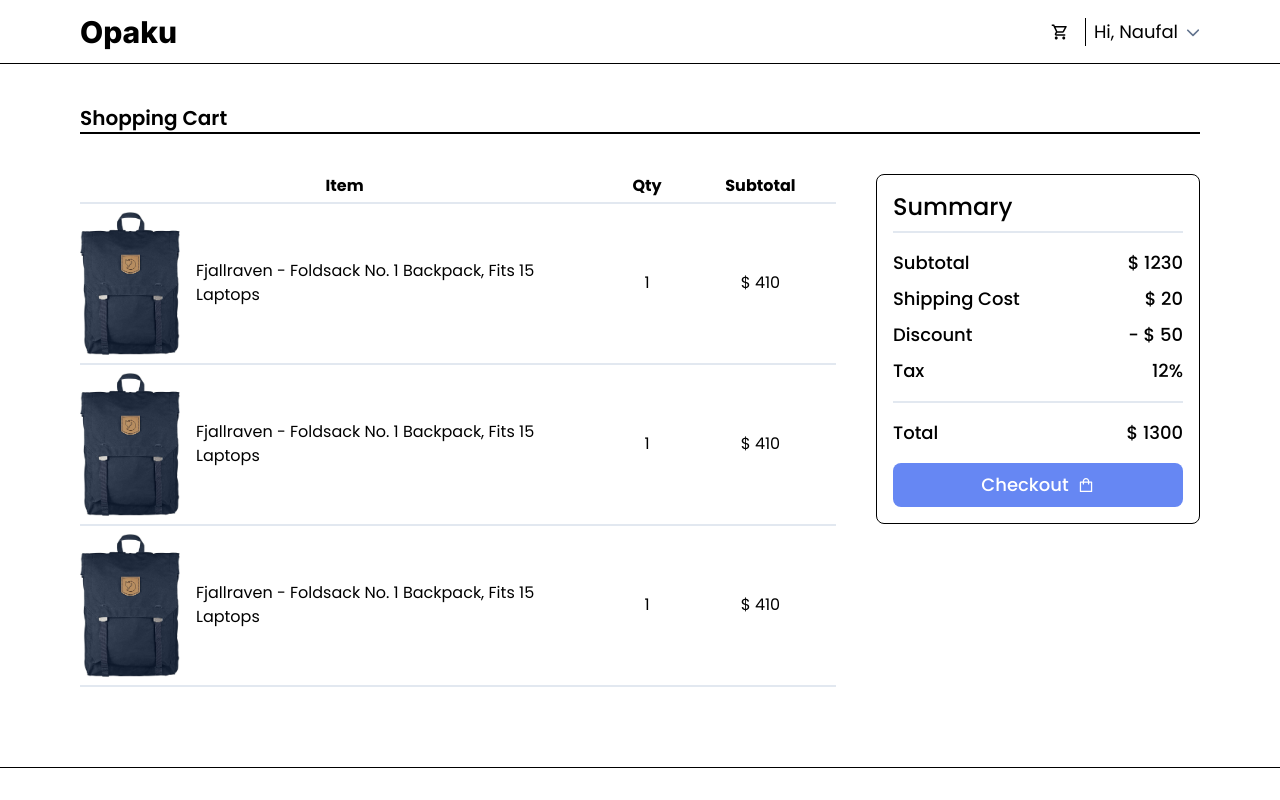
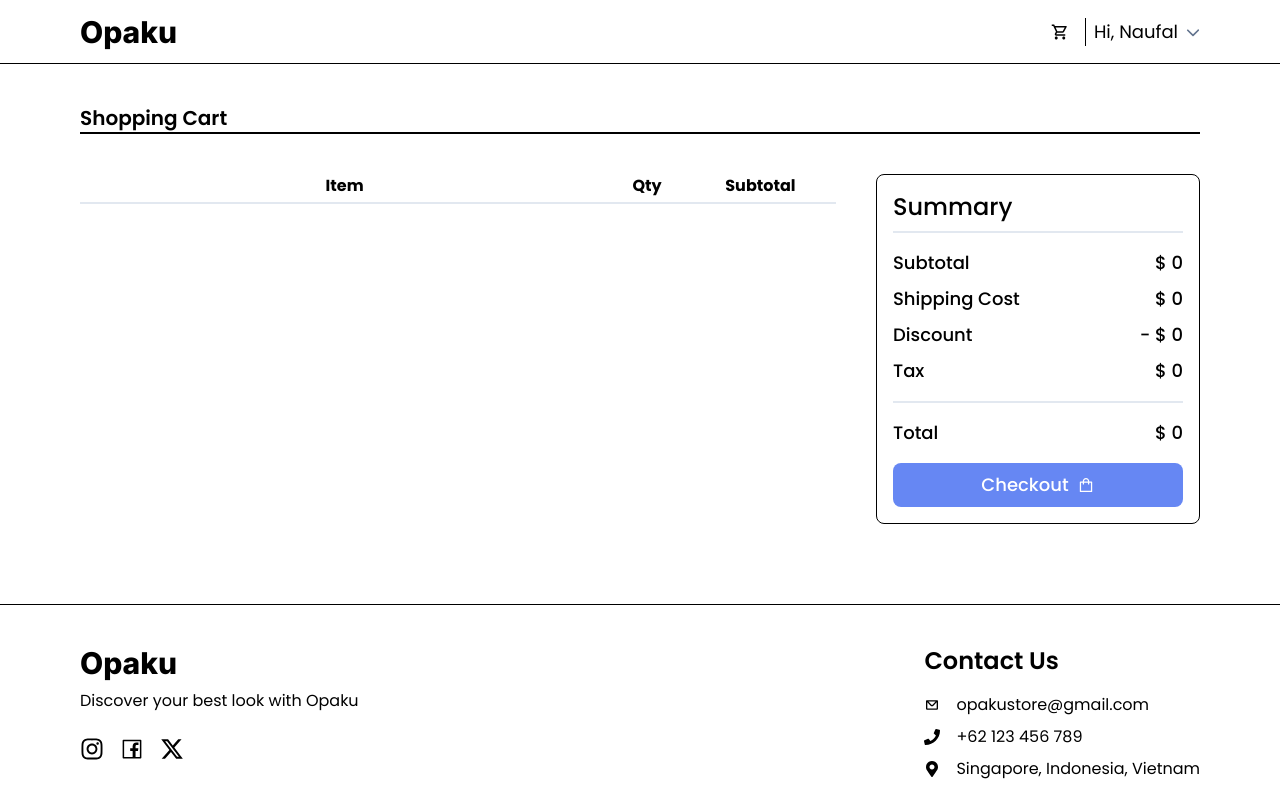
Before and after one commit to NaufalAssyafiqF/opaku-ecommerce, a Next.js app: page /checkout in a window 1280 px wide. Shown: the top 800 px of the page. Built offline with nearby package versions, Linux system fonts and the light colour scheme.

Commit message:
add cart handler and summary handler

```diff
--- a/src/app/components/CheckoutPageComponents/CartList.jsx
+++ /dev/null
@@ -1,62 +0,0 @@
-import React from 'react'
-import productImg from "@/app/assets/images/bag.jpg";
-import Image from "next/image";
-
-const CartList = () => {
-  return (
-    <div className="w-[70%]">
-      <table>
-        <thead className="mb-2">
-          <tr className="border-b-2 border-slate-200">
-            <th className="w-[70%] pb-1">Item</th>
-            <th className="w-[10%] pb-1">Qty</th>
-            <th className="w-[20%] pb-1">Subtotal</th>
-          </tr>
-        </thead>
-        <tbody className="">
-          <tr className="border-b-2 border-slate-200  py-2">
-            <td className="flex items-center space-x-4 py-2 pe-4">
-              <Image
-                src={productImg}
-                width={100}
-                height={100}
-                alt="product image"
-              />
-              <p>Fjallraven - Foldsack No. 1 Backpack, Fits 15 Laptops</p>
-            </td>
-            <td className="text-center">1</td>
-            <td className="text-center">$ 410</td>
-          </tr>
-          <tr className="border-b-2 border-slate-200  py-2">
-            <td className="flex items-center space-x-4 py-2 pe-4">
-              <Image
-                src={productImg}
-                width={100}
-                height={100}
-                alt="product image"
-              />
-              <p>Fjallraven - Foldsack No. 1 Backpack, Fits 15 Laptops</p>
-            </td>
-            <td className="text-center">1</td>
-            <td className="text-center">$ 410</td>
-          </tr>
-          <tr className="border-b-2 border-slate-200  py-2">
-            <td className="flex items-center space-x-4 py-2 pe-4">
-              <Image
-                src={productImg}
-                width={100}
-                height={100}
-                alt="product image"
-              />
-              <p>Fjallraven - Foldsack No. 1 Backpack, Fits 15 Laptops</p>
-            </td>
-            <td className="text-center">1</td>
-            <td className="text-center">$ 410</td>
-          </tr>
-        </tbody>
-      </table>
-    </div>
-  );
-}
-
-export default CartList
--- /dev/null
+++ b/src/app/components/CheckoutPageComponents/CartListComponent.jsx
@@ -0,0 +1,42 @@
+"use client";
+import React, { useContext } from 'react'
+import Image from "next/image";
+import Cart from '@/app/context/CartState';
+
+const CartListComponent = () => {
+  const { cartList } = useContext(Cart);
+
+  return (
+    <div className="w-[70%]">
+      <table className='w-full'>
+        <thead className="mb-2 w-full">
+          <tr className="border-b-2 border-slate-200 w-full">
+            <th className="w-[70%] pb-1">Item</th>
+            <th className="w-[10%] pb-1">Qty</th>
+            <th className="w-[20%] pb-1">Subtotal</th>
+          </tr>
+        </thead>
+        <tbody className="">
+          {cartList && cartList.map((item) => (
+            <tr className="border-b-2 border-slate-200  py-2">
+              <td className="flex items-center space-x-4 py-2 pe-4">
+                <Image
+                  src={item.image}
+                  width={100}
+                  height={100}
+                  alt="product image"
+                  className='aspect-[4/5]'
+                />
+                <p>{item.title}</p>
+              </td>
+              <td className="text-center">{item.quantity}</td>
+              <td className="text-center">$ {item.price}</td>
+            </tr>
+          ))}
+        </tbody>
+      </table>
+    </div>
+  );
+}
+
+export default CartListComponent
--- a/src/app/components/CheckoutPageComponents/CheckoutPage.jsx
+++ b/src/app/components/CheckoutPageComponents/CheckoutPage.jsx
@@ -1,5 +1,5 @@
 import React from "react";
-import CartList from "./CartList";
+import CartListComponent from "./CartListComponent";
 import SummaryCheckout from "./SummaryCheckout";
 
 const CheckoutPage = () => {
@@ -9,7 +9,7 @@ const CheckoutPage = () => {
         <p className="text-xl font-semibold mt-10">Shopping Cart</p>
         <hr className="w-full border-1" />
         <div className="flex mt-10 gap-x-10">
-          <CartList />
+          <CartListComponent />
           <SummaryCheckout />
         </div>
       </div>
--- a/src/app/components/CheckoutPageComponents/SummaryCheckout.jsx
+++ b/src/app/components/CheckoutPageComponents/SummaryCheckout.jsx
@@ -1,7 +1,41 @@
+"use client";
+import { useContext, useMemo, useState } from "react";
+import Cart from "@/app/context/CartState";
 import React from "react";
 import { AiOutlineShopping } from "react-icons/ai";
 
 const SummaryCheckout = () => {
+  const { cartList } = useContext(Cart);
+  const [summary, setSummary]= useState({});
+  console.log(summary);
+
+  useMemo(() => {
+    if (cartList.length > 0) {
+      const subtotal = cartList.reduce((acc, item) => acc + item.price * item.quantity, 0);
+      const shippingCost = 20;
+      const discount = 5;
+      const tax = subtotal * 0.12;
+      const taxFormatted = tax.toFixed(2);
+      const total = subtotal + shippingCost - discount + tax;
+      const totalFormatted = total.toFixed(2);
+      setSummary({
+        subtotal,
+        shippingCost,
+        discount,
+        tax : taxFormatted,
+        total: totalFormatted,
+      });
+    } else {
+      setSummary({
+        subtotal: 0,
+        shippingCost: 0,
+        discount: 0,
+        tax: 0,
+        total: 0,
+      });
+    }
+  }, [cartList]);
+
   return (
     <div className="w-[30%]">
       <div className="border rounded-lg p-4">
@@ -10,25 +44,25 @@ const SummaryCheckout = () => {
         <div className="text-lg font-medium flex flex-col gap-y-2 mb-4">
           <div className="flex justify-between items-center">
             <p>Subtotal</p>
-            <p>$ 1230</p>
+            <p>$ {summary.subtotal}</p>
           </div>
           <div className="flex justify-between items-center">
             <p>Shipping Cost</p>
-            <p>$ 20</p>
+            <p>$ {summary.shippingCost}</p>
           </div>
           <div className="flex justify-between items-center">
             <p>Discount</p>
-            <p> - $ 50</p>
+            <p> - $ {summary.discount}</p>
           </div>
           <div className="flex justify-between items-center">
             <p>Tax</p>
-            <p>12%</p>
+            <p>$ {summary.tax}</p>
           </div>
         </div>
         <hr className="w-full border-1 border-slate-200 mb-4" />
         <div className="text-lg font-medium flex justify-between">
           <p>Total</p>
-          <p>$ 1300</p>
+          <p>$ {summary.total}</p>
         </div>
         <button className="w-full text-lg text-white font-medium flex items-center justify-center gap-x-2 mt-4 px-4 py-2 bg-[#6687F3] hover:bg-[#6687f3e2] rounded-lg cursor-pointer smooth-animation">
           Checkout <AiOutlineShopping />
--- a/src/app/components/HomepageComponent/CardProduct.jsx
+++ b/src/app/components/HomepageComponent/CardProduct.jsx
@@ -13,7 +13,7 @@ const CardProduct = ({ product }) => {
           width={1000}
           height={1000}
           alt="product img"
-          className="rounded-xl w-full h-full object-cover"
+          className="rounded-xl w-full h-full"
         />
       </div>
       <div className="mt-2">
--- a/src/app/components/HomepageComponent/ProductList.jsx
+++ b/src/app/components/HomepageComponent/ProductList.jsx
@@ -4,7 +4,6 @@ import CardProduct from "./CardProduct";
 
 const ProductList = () => {
   const [dataProducts, setDataProducts] = useState([]);
-  console.log({ dataProducts });
 
   useEffect(() => {
     const getdata = async () => {
--- a/src/app/components/ProductPageComponents/DescProduct.jsx
+++ b/src/app/components/ProductPageComponents/DescProduct.jsx
@@ -1,10 +1,31 @@
-import React from 'react'
+"use client";
+import React, { useContext, useState } from "react";
 import { FaStar } from "react-icons/fa";
 import { TiMinus } from "react-icons/ti";
 import { FaPlus, FaArrowRightLong } from "react-icons/fa6";
 import { MdOutlineShoppingCart } from "react-icons/md";
+import  Cart  from "@/app/context/CartState";
 
 const DescProduct = ({ product }) => {
+  const [quantity, setQuantity] = useState(1);
+  const { setCartList, cartList } = useContext(Cart);
+
+  console.log(cartList);
+
+  const incrementQuantity = () => {
+    setQuantity(quantity + 1);
+  };
+
+  const decrementQuantity = () => {
+    if (quantity > 1) {
+      setQuantity(quantity - 1);
+    }
+  };
+
+  const addtoChart = () => {
+    setCartList((prevCart) => [...prevCart, { ...product, quantity }]);
+  };
+
   return (
     <div className="w-[60%] flex flex-col justify-between">
       <div>
@@ -25,25 +46,27 @@ const DescProduct = ({ product }) => {
           <p className="text-xl">{product.rating?.rate}</p>
           <p className="text-xl">{product.rating?.count} Reviews</p>
         </div>
-        <p className="text-2xl lg:text-2xl xl:text-3xl font-bold">$ {product.price}</p>
+        <p className="text-2xl lg:text-2xl xl:text-3xl font-bold">
+          $ {product.price}
+        </p>
       </div>
       <div>
         <div className="flex items-center justify-between w-2/3 bg-[#d9d9d9] px-4 py-3 rounded-lg">
-          <button>
+          <button onClick={decrementQuantity}>
             <TiMinus className="cursor-pointer" />
           </button>
-          <p>1</p>
-          <button>
+          <p>{quantity}</p>
+          <button onClick={incrementQuantity}>
             <FaPlus className="cursor-pointer" />
           </button>
         </div>
-        <button className="flex items-center justify-center w-2/3 bg-[#6687F3] hover:bg-[#6687f3e2] px-4 py-3 rounded-lg text-white mt-4 cursor-pointer">
+        <button className="flex items-center justify-center w-2/3 bg-[#6687F3] hover:bg-[#6687f3e2] px-4 py-3 rounded-lg text-white mt-4 cursor-pointer" onClick={addtoChart}>
           Add to chart
           <MdOutlineShoppingCart className="ms-3" />
         </button>
       </div>
     </div>
   );
-}
+};
 
-export default DescProduct
+export default DescProduct;
--- a/src/app/components/ProductPageComponents/ProductPage.jsx
+++ b/src/app/components/ProductPageComponents/ProductPage.jsx
@@ -27,13 +27,13 @@ const ProductPage = () => {
       <hr className="w-full border-1" />
       <div className="flex mt-10 gap-x-10">
         <div className="w-[40%]">
-          <div className="bg-[#d9d9d9] p-10 rounded-xl">
+          <div className="bg-[#d9d9d9] p-10 rounded-xl ">
             <Image
               src={getProduct?.image}
               width={300}
               height={300}
               alt="product image"
-              className="rounded-xl object-cover w-full"
+              className="rounded-xl w-full max-h-[450px]"
             />
           </div>
         </div>
--- /dev/null
+++ b/src/app/context/CartState.js
@@ -0,0 +1,6 @@
+const { createContext } = require("react");
+
+
+const Cart = createContext();
+
+export default Cart;
--- a/src/app/layout.js
+++ b/src/app/layout.js
@@ -1,11 +1,17 @@
-import React from "react";
+"use client";
+import React, { useState } from "react";
 import "./globals.css";
 import { poppins } from "./fonts";
+import Cart from "./context/CartState";
 
 export default function RootLayout({ children }) {
+  const [cartList, setCartList] = useState([]);
+
   return (
     <html lang="en" className={poppins.className}>
-      <body>{children}</body>
+      <body>
+        <Cart.Provider value={{ cartList, setCartList }}>{children}</Cart.Provider>
+      </body>
     </html>
   );
 }
--- a/src/app/page.js
+++ b/src/app/page.js
@@ -1,5 +1,4 @@
 import React from "react";
-import Navbar from "./components/elements/Navbar";
 import Homepage from "./components/HomepageComponent/Homepage";
 
 export default function Home() {
```
